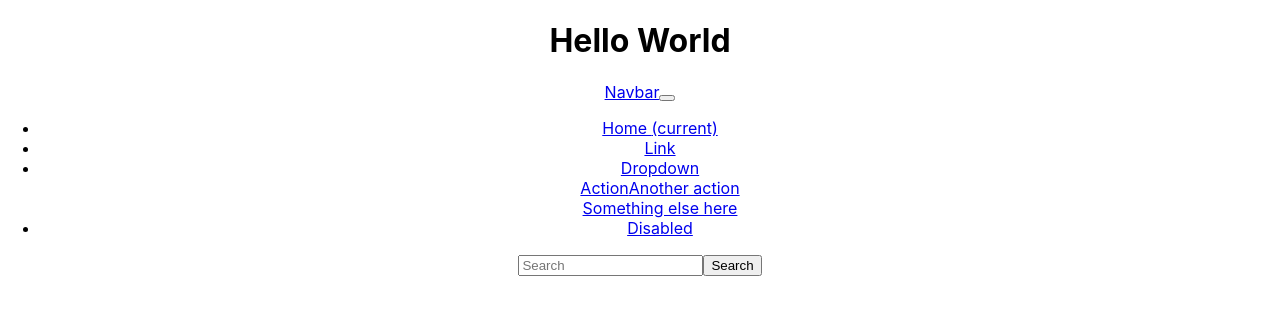
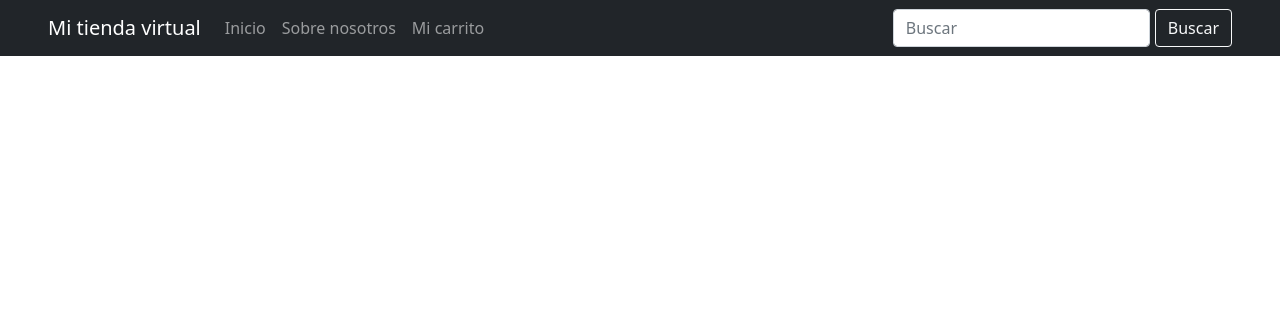
Before and after one commit to rojasmcamilo/mySecondEcommerceCristhianRojas, a React (Create React App) app: page / in a window 1280 px wide. Shown: the top 314 px of the page. Built offline with nearby package versions, Linux system fonts and the light colour scheme.

Commit message:
Se agrega barra de navegacion, pendiente ver boton de toggle

```diff
--- a/package.json
+++ b/package.json
@@ -3,9 +3,11 @@
   "version": "0.1.0",
   "private": true,
   "dependencies": {
+    "@fortawesome/react-fontawesome": "^0.1.15",
     "@testing-library/jest-dom": "^5.14.1",
     "@testing-library/react": "^11.2.7",
     "@testing-library/user-event": "^12.8.3",
+    "babel-plugin-macros": "^3.1.0",
     "bootstrap": "^5.1.0",
     "react": "^17.0.2",
     "react-dom": "^17.0.2",
--- a/src/App.js
+++ b/src/App.js
@@ -1,10 +1,12 @@
 import './App.css';
 import NavBar from '../src/components/NavBar/NavBar.js';
+import 'bootstrap/dist/css/bootstrap.min.css';
+
+
 
 function App() {
   return (
     <div className="App">
-      <h1>Hello World</h1>
       <NavBar />
     </div>
   );
--- a/src/components/NavBar/NavBar.css
+++ b/src/components/NavBar/NavBar.css
@@ -0,0 +1,13 @@
+
+#navbarSupportedContent{
+    justify-content: space-between;
+}
+
+.form-inline{
+    display: flex;
+    flex-direction: row;
+}
+
+.btn-search{
+    margin-left: 5px;
+}
--- a/src/components/NavBar/NavBar.js
+++ b/src/components/NavBar/NavBar.js
@@ -3,9 +3,11 @@ import './NavBar.css';
 
 function NavBar() {
   return (
-    <div className="App">
-      <nav class="navbar navbar-expand-lg navbar-light bg-light">
-  <a className="navbar-brand" href="www.google.com">Navbar</a>
+    <div>
+      <nav className="navbar navbar-expand-lg navbar-dark bg-dark px-5 fixed-top " >
+
+          <a className="navbar-brand ml-lg-5" href="www.google.com">Mi tienda virtual</a>
+
           <button className="navbar-toggler" type="button" data-toggle="collapse" data-target="#navbarSupportedContent" aria-controls="navbarSupportedContent" aria-expanded="false" aria-label="Toggle navigation">
             <span className="navbar-toggler-icon"></span>
           </button>
@@ -13,31 +15,24 @@ function NavBar() {
           <div className="collapse navbar-collapse" id="navbarSupportedContent">
             <ul className="navbar-nav mr-auto">
               <li className="nav-item active">
-        <a className="nav-link" href="www.google.com">Home <span className="sr-only">(current)</span></a>
+                <a className="nav-link" href="www.google.com">Inicio</a>
               </li>
               <li className="nav-item">
-        <a className="nav-link" href="www.google.com">Link</a>
+                <a className="nav-link" href="www.google.com">Sobre nosotros</a>
               </li>
-      <li className="nav-item dropdown">
-        <a className="nav-link dropdown-toggle" href="www.google.com" id="navbarDropdown" role="button" data-toggle="dropdown" aria-haspopup="true" aria-expanded="false">
-          Dropdown
-        </a>
-        <div className="dropdown-menu" aria-labelledby="navbarDropdown">
-          <a className="dropdown-item" href="www.google.com">Action</a>
-          <a className="dropdown-item" href="www.google.com">Another action</a>
-          <div className="dropdown-divider"></div>
-          <a className="dropdown-item" href="www.google.com">Something else here</a>
-        </div>
-      </li>
+
               <li className="nav-item">
-        <a className="nav-link disabled" href="www.google.com">Disabled</a>
+                <a className="nav-link" href="www.google.com">Mi carrito</a>
               </li>
             </ul>
-    <form className="form-inline my-2 my-lg-0">
-      <input className="form-control mr-sm-2" type="search" placeholder="Search" aria-label="Search" />
-      <button className="btn btn-outline-success my-2 my-sm-0" type="submit">Search</button>
+
+            <form className="form-inline my-2 my-lg-0 ">
+              <input className="form-control mr-sm-2 " type="search" placeholder="Buscar" aria-label="Search" />
+              <button className="btn btn-outline-light my-2 my-sm-0 btn-search" type="submit">Buscar</button>
             </form>
+
           </div>
+
       </nav>
     </div>
   );
```
Also changed, not shown: 1 other file (tests, documents, lock files or other folders). Lines whose indentation alone changed are shown as unchanged.
